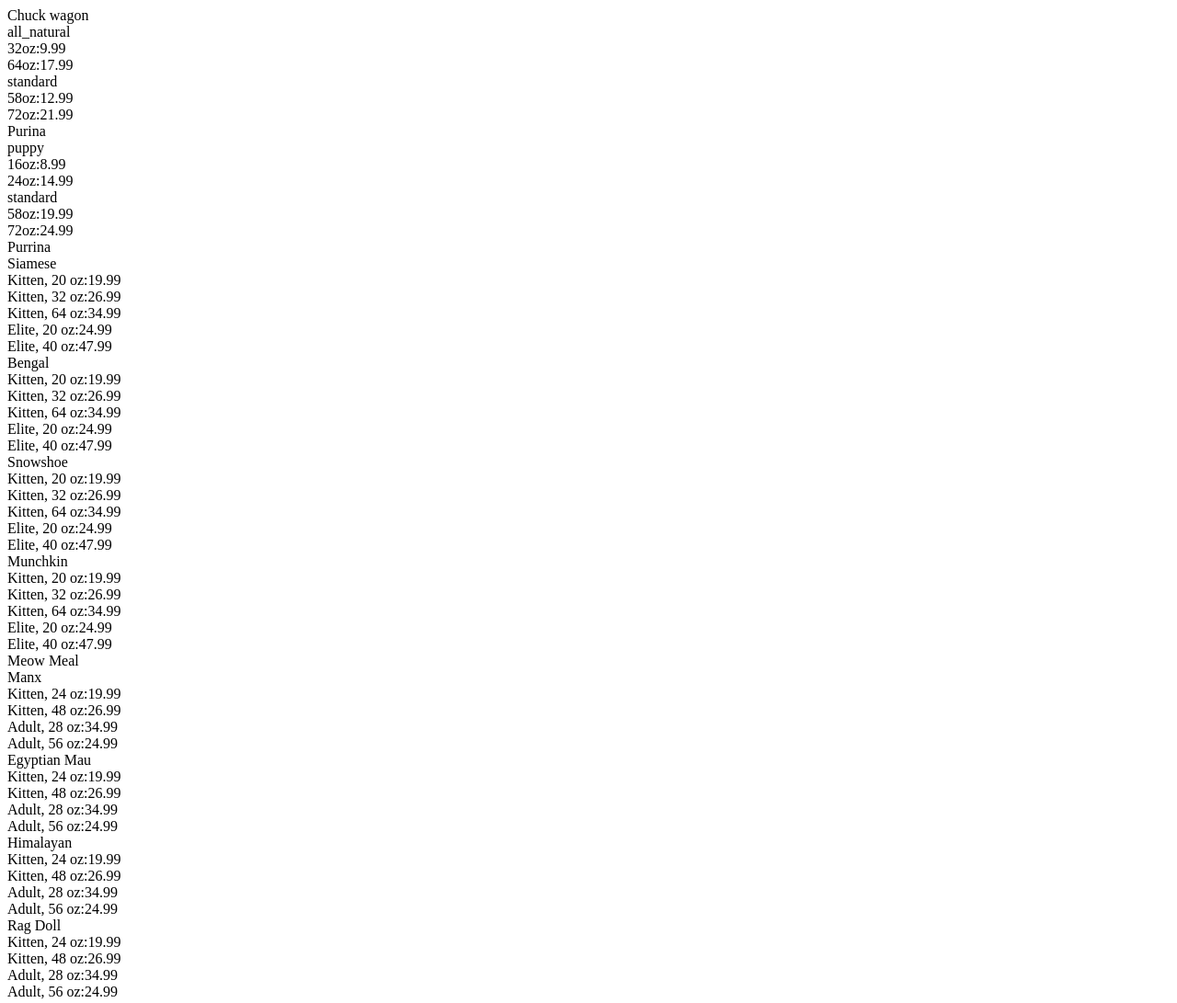
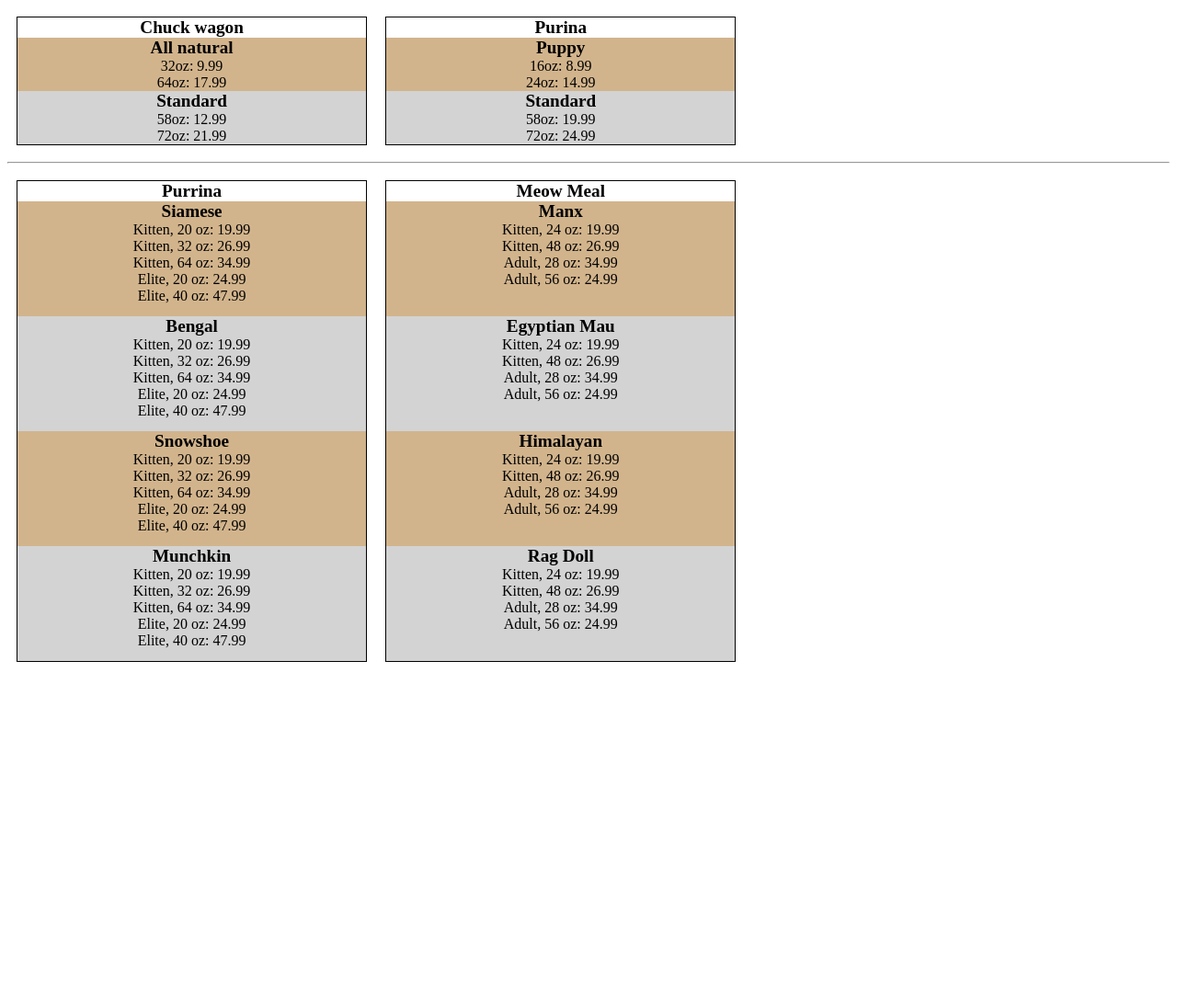
Before and after one commit to nss-day-cohort-14/spa-pet-food-project-iobg, a plain HTML site: page index.html in a window 1280 px wide. Shown: the whole page at 92% size. After the commit the page ends 800 px from the top, so only its background shows below. Drawn offline with Linux system fonts and the light colour scheme.

Commit message:
added css and made names more consistant

```diff
--- a/food.js
+++ b/food.js
@@ -11,11 +11,12 @@ function loadDogFood(){
 
 
 	dogFood.dog_brands.forEach(function(brand){
-		dogDOM+="<div class='brandName'>"+brand.name;
+		dogDOM+="<div class='brandName'><div>"+brand.name +"</div>";
 		brand.types.forEach(function(type){
-			dogDOM +="<div class ='type'>" +type.type;
+			dogDOM +="<div class ='type'><div class='typename'>" +
+			type.type.replace(type.type.charAt(0), type.type.charAt(0).toUpperCase()).replace("_", " ") + "</div>";
 			type.volumes.forEach(function(volume){
-				dogDOM += "<div class='typeandprice'>" + volume.name+ ":";
+				dogDOM += "<div class='typeandprice'>" + volume.name+ ": ";
 				dogDOM += volume.price + "</div>";
 
 
@@ -40,11 +41,11 @@ function loadCatFood(){
 
 
 	catFood.cat_brands.forEach(function(brand){
-		catDOM+="<div class='brandName'>"+brand.name;
+		catDOM+="<div class='brandName'><div>"+brand.name +"</div>";
 		brand.breeds.forEach(function(breed){
-			catDOM +="<div class ='breed'>" +breed.breed;
+			catDOM +="<div class ='breed'><div class='breedname'>" +breed.breed +"</div>";
 			breed.volumes.forEach(function(volume){
-				catDOM += "<div class='typeandprice'>" + volume.name + ":";
+				catDOM += "<div class='typeandprice'>" + volume.name + ": ";
 				catDOM +=  volume.price + "</div>";
 			});
 			catDOM+="</div>";
--- a/index.html
+++ b/index.html
@@ -4,12 +4,13 @@
 	<meta charset="utf-8">
 	<meta http-equiv="X-UA-Compatible" content="IE=edge">
 	<title></title>
-	<link rel="stylesheet" href="">
+	<link rel="stylesheet" href="main.css">
 	<script src="food.js" type="text/javascript" charset="utf-8" async defer></script>
 </head>
 <body>
 	<div id="dogfoodlist">
 	</div>
+	<hr>
 	<div id="catfoodlist">
 	</div>
 
--- /dev/null
+++ b/main.css
@@ -0,0 +1,31 @@
+.brandName{	display:inline-block;width:30%;
+			border: 1px solid black;
+			text-align:center;
+			margin:10px;}
+.brandName .type:nth-child(even){
+			background:tan;
+}
+.brandName .type:nth-child(odd){
+			background:lightgray;
+}
+.brandName .breed:nth-child(even){
+			background:tan;
+}
+.brandName .breed:nth-child(odd){
+			background:lightgray;
+}
+.breedname{
+			font-size:large;
+			font-weight:bold;
+}
+.typename{
+			font-size:large;
+			font-weight:bold;
+}
+.brandName div:first-child{
+			font-size:larger;
+			font-weight:bold;
+}
+.breed{height:125px;}
+#catfoodlist{display:flex;}
+#dogfoodlist{display:flex;}
```
